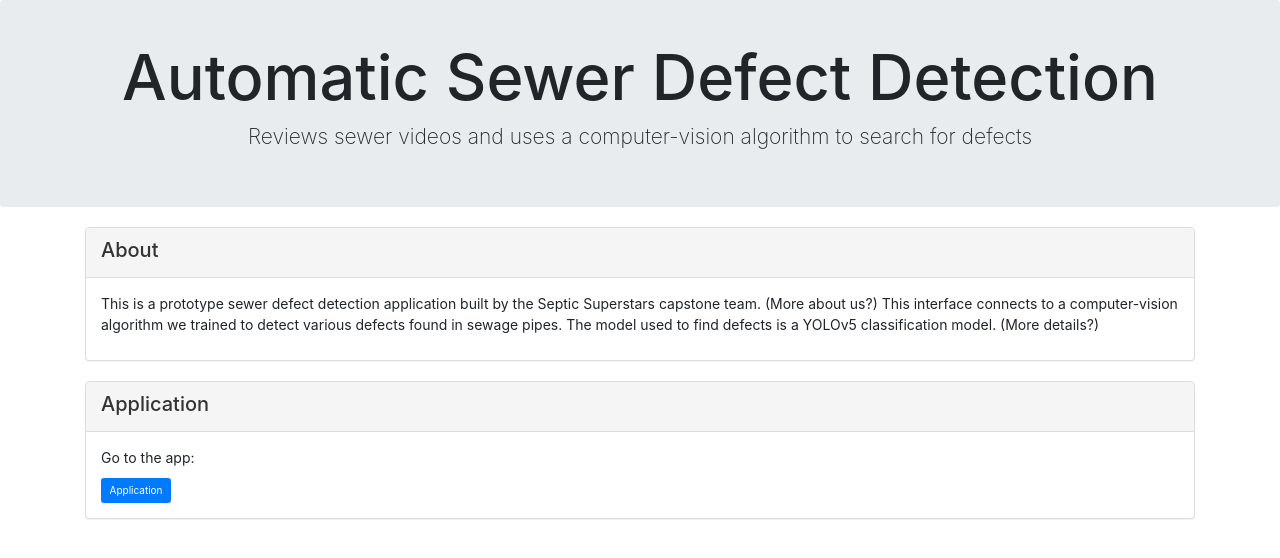
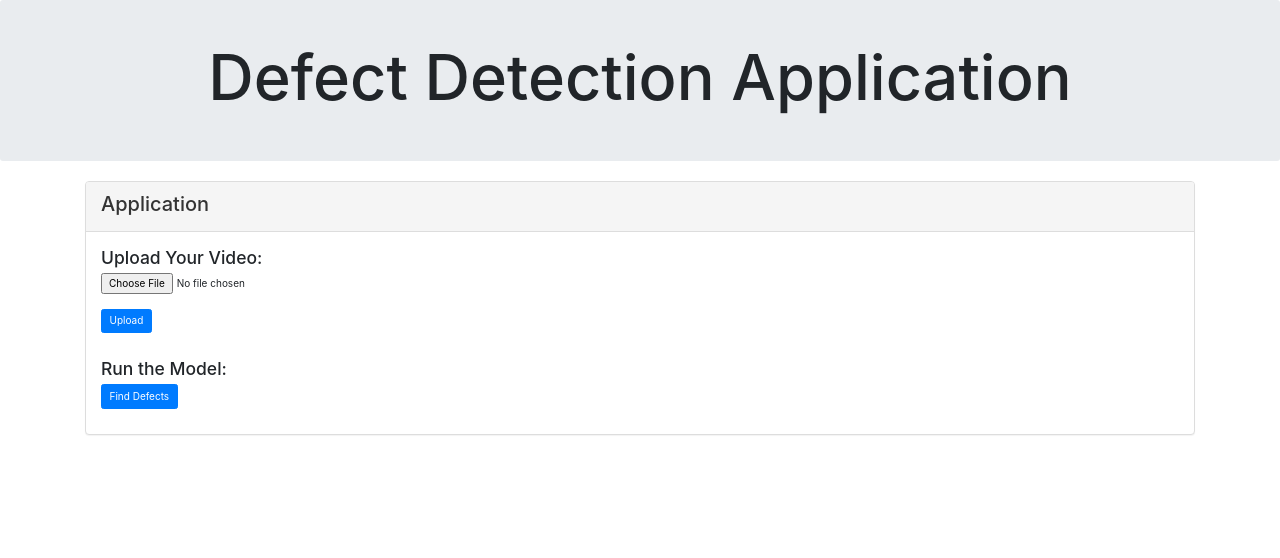
Before and after one commit to tmuller23/septicsuperstars, a Flask app: page / in a window 1280 px wide. Shown: the top 558 px of the page. Run offline with Flask 2, Linux system fonts and the light colour scheme; some libraries are stand-ins or nearby versions.

Commit message:
Update index.html

```diff
--- a/templates/index.html
+++ b/templates/index.html
@@ -1,13 +1,12 @@
-
 <html>
     <head>
-        <title>Sewer Defect Detection UI</title>
+        <title>Sewer Defect Detection Application</title>
         <link rel="stylesheet" href="https://maxcdn.bootstrapcdn.com/bootstrap/3.4.1/css/bootstrap.min.css">
         <script src="https://ajax.googleapis.com/ajax/libs/jquery/3.5.1/jquery.min.js"></script>
         <script src="https://maxcdn.bootstrapcdn.com/bootstrap/3.4.1/js/bootstrap.min.js"></script>
         <link rel="stylesheet" href="https://maxcdn.bootstrapcdn.com/bootstrap/4.1.0/css/bootstrap.min.css">
         <script src="https://maxcdn.bootstrapcdn.com/bootstrap/4.1.0/js/bootstrap.min.js"></script>
-        <style>
+   <style>
             .table::-webkit-scrollbar { display: none; }
 
             .table {
@@ -31,28 +30,25 @@
         <div class="jumbotron">
             <div class="container" style="display: inline-flex;">
                 <div class="container text-center">
-                    <h1>Automatic Sewer Defect Detection</h1>
-                    <p>Reviews sewer videos and uses a computer-vision algorithm to search for defects</p>
+                    <h1>Defect Detection Application</h1>
                 </div>
             </div>
         </div>
         <div class="container">
             <div class="panel panel-default">
                 <div class="panel-heading">
-                    <h2>About</h2>
-                </div>
-                <div class="panel-body">
-                    <p>This is a prototype sewer defect detection application built by the Septic Superstars capstone team. (More about us?) This interface connects to a computer-vision algorithm we trained to detect various defects found in sewage pipes. The model used to find defects is a YOLOv5 classification model. (More details?)</p>
-                </div>
-            </div>
-
-            <div class="panel panel-default">
-                <div class="panel-heading">
                     <h2>Application</h2>
                 </div>
                 <div class="panel-body">
-                    <p>Go to the app:</p>
-                    <a href="app"><button type="button" class="btn btn-primary">Application</button></a>
+                    <h3>Upload Your Video:</h3>
+                    <form action="" method='post' enctype="multipart/form-data" class="form-group">
+                        <input class="form-control-file" type="file" name="file"/><br/>
+                        <input class="btn btn-primary" type="submit" value="Upload" />
+                    </form> <br/>
+                    <h3>Run the Model:</h3>
+                    <form action="results" method="post">
+                        <input class="btn btn-primary" type='submit' value="Find Defects" />
+                    </form>
                 </div>
             </div>
         </div>
```
